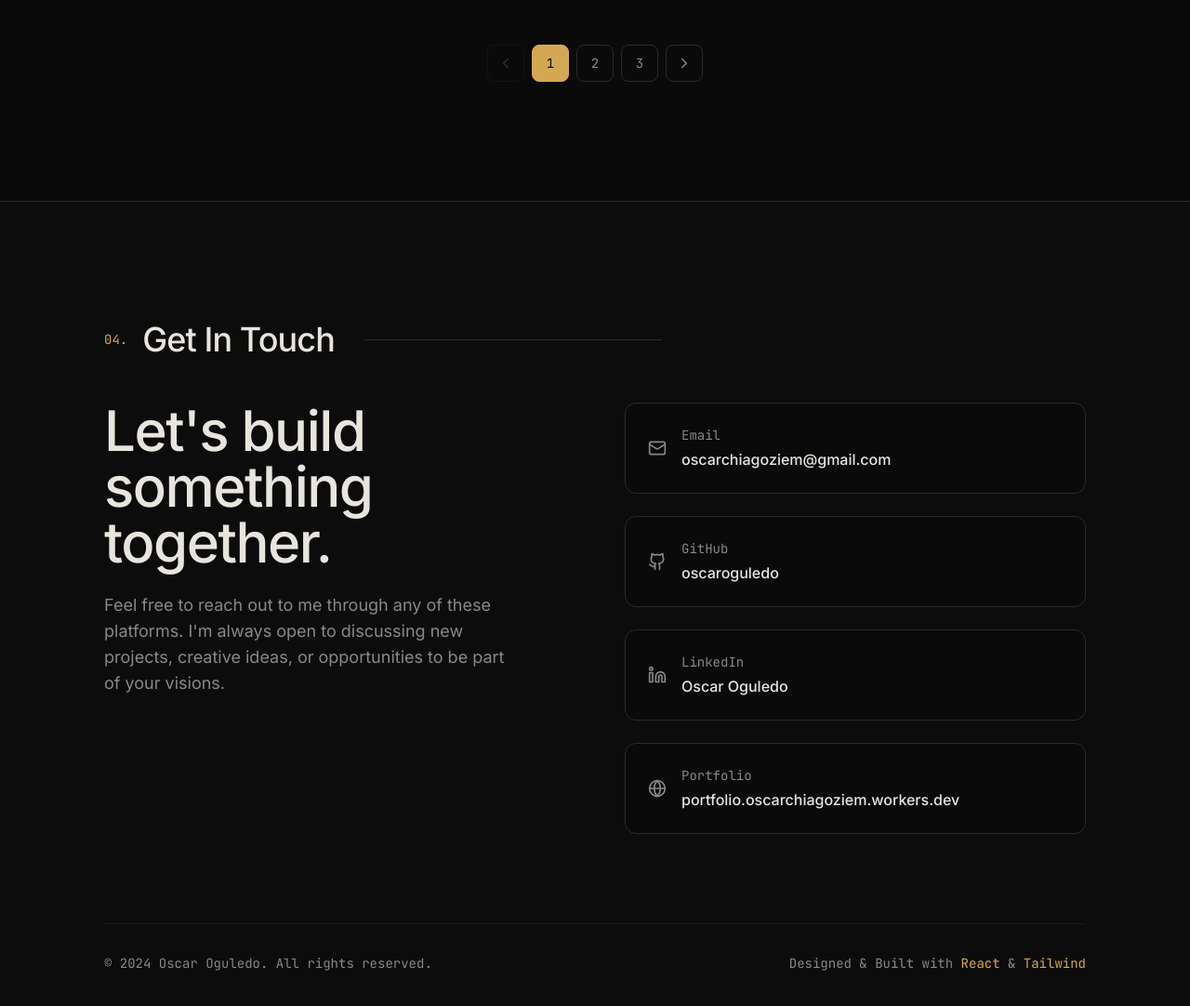
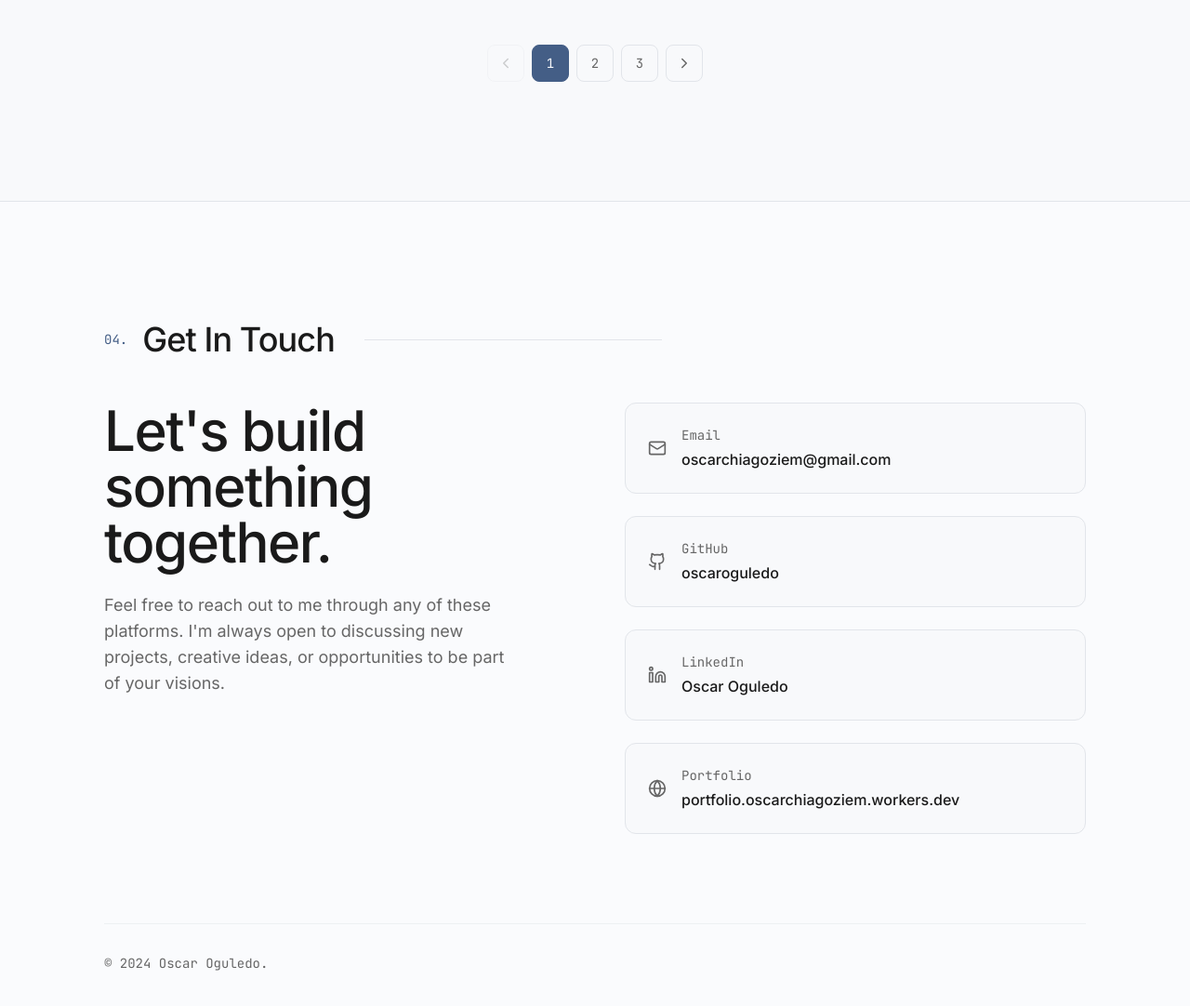
Before and after one commit to oscaroguledo/portfolio, a React (Vite) app: page / in a window 1280 px wide. Shown: the part 3132-4214 px from the top of the page at 93% size. Built offline with nearby package versions, Linux system fonts and the light colour scheme.

Commit message:
Update color scheme to brand colors and simplify footer

```diff
--- a/src/components/Contact.tsx
+++ b/src/components/Contact.tsx
@@ -109,12 +109,12 @@ export function Contact() {
 
         <div className="flex flex-col md:flex-row items-center justify-between pt-8 border-t border-muted/50 font-mono text-sm text-muted-text">
           <p>
-            © {new Date().getFullYear()} Oscar Oguledo. All rights reserved.
+            © {new Date().getFullYear()} Oscar Oguledo.
           </p>
-          <p className="mt-2 md:mt-0">
+          {/* <p className="mt-2 md:mt-0">
             Designed & Built with <span className="text-accent">React</span> &{' '}
             <span className="text-accent">Tailwind</span>
-          </p>
+          </p> */}
         </div>
       </div>
     </section>);
--- a/tailwind.config.js
+++ b/tailwind.config.js
@@ -7,12 +7,13 @@ export default {
   theme: {
     extend: {
       colors: {
-        background: '#0a0a0a',
-        surface: '#111111',
-        text: '#e8e4de',
-        accent: '#d4a853',
-        muted: '#2a2a2a',
-        'muted-text': '#888888',
+        background: '#f8f9fb',
+        surface: '#ffffff',
+        text: '#1a1a1a',
+        accent: '#445E86',
+        'accent-hover': '#374d6e',
+        muted: '#e2e5ea',
+        'muted-text': '#666666',
       },
       fontFamily: {
         sans: ['Inter', 'sans-serif'],
```
